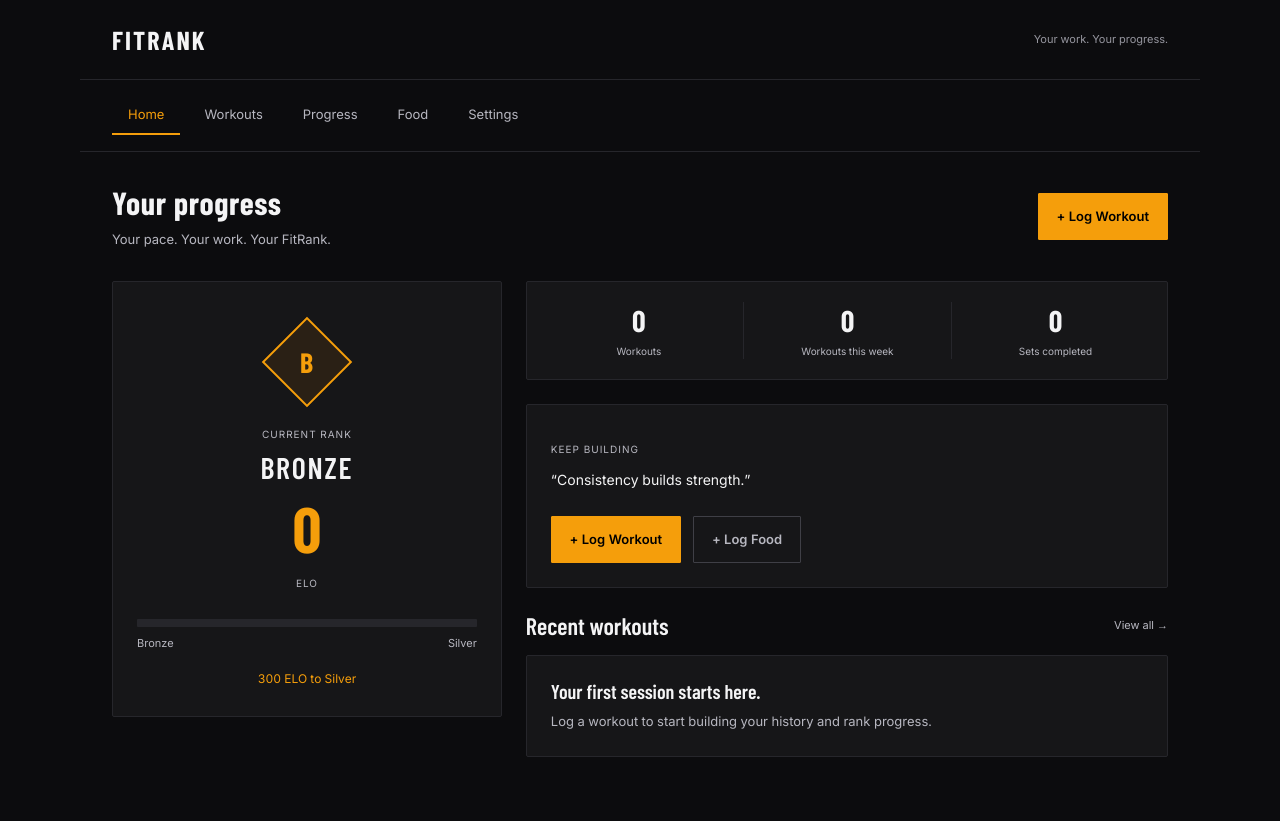
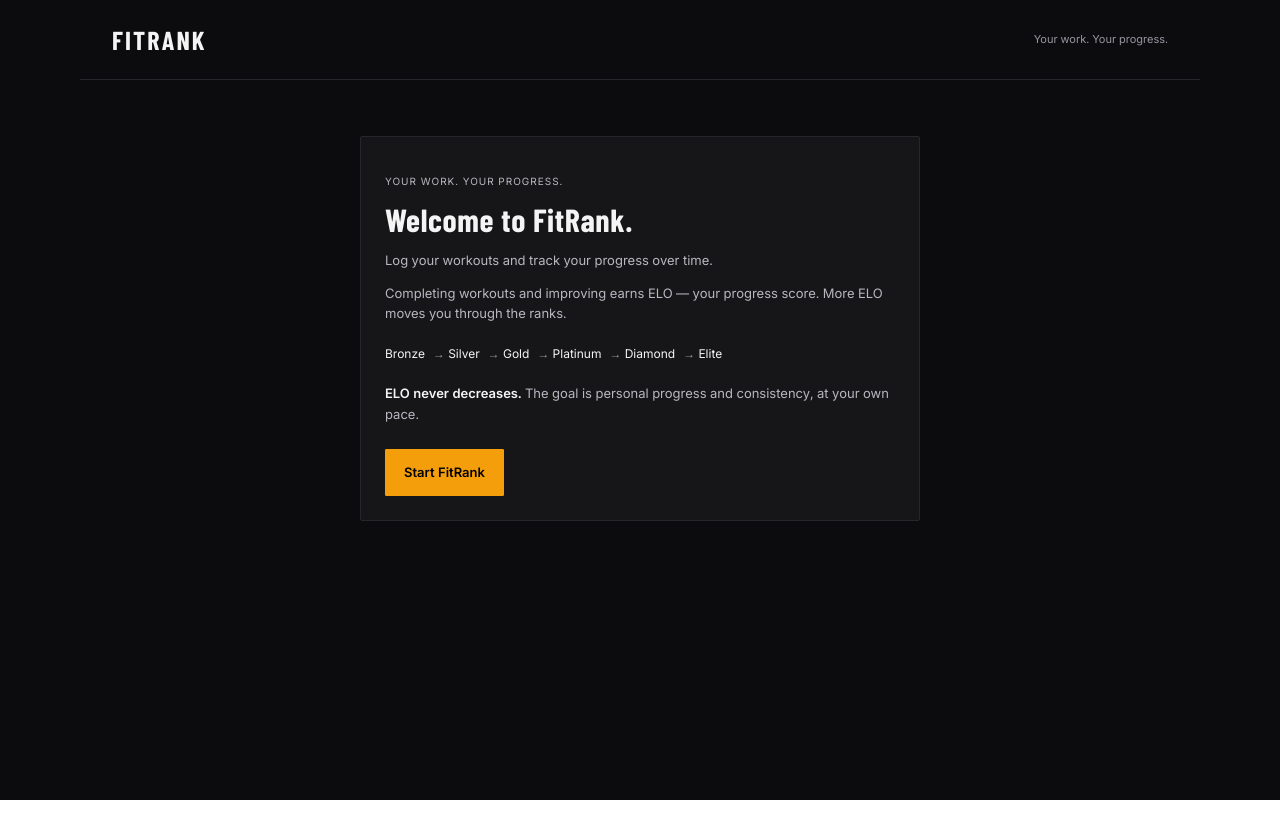
Before and after one commit to BrysonAI13038/FitRank-Ritual-Map--2-, a React (Vite) app: page / in a window 1280 px wide. After the commit the page ends 800 px from the top, so only its background shows below. Built offline with nearby package versions, Linux system fonts and the light colour scheme; the HTML template or start-up script is replaced by a standard one.

Commit message:
Improve onboarding and explain ELO

```diff
--- a/src/App.tsx
+++ b/src/App.tsx
@@ -3,6 +3,8 @@ import WorkoutLogger from "./workout/WorkoutLogger";
 import { useWorkoutData } from "./app/data";
 import { Home, Workouts, Progress, Food, Settings } from "./app/pages";
 import "./app/app.css";
+import Introduction from "./app/Introduction";
+import { hasSeenIntroduction, completeIntroduction } from "./app/introductionPreference";
 
 const navigation = ["Home", "Workouts", "Progress", "Food", "Settings"] as const;
 function route() {
@@ -11,6 +13,8 @@ function route() {
 }
 export default function App() {
   const [page, setPage] = useState(route);
+  const [showIntroduction, setShowIntroduction] = useState(() => !hasSeenIntroduction());
+  const [introductionNotice, setIntroductionNotice] = useState("");
   const { data, error, refresh } = useWorkoutData();
   const main = useRef<HTMLElement>(null);
   useEffect(() => {
@@ -19,24 +23,30 @@ export default function App() {
     return () => window.removeEventListener("hashchange", change);
   }, [refresh]);
   useEffect(() => {
-    document.title = `FitRank · ${page === "log-workout" ? "Log Workout" : page[0].toUpperCase() + page.slice(1)}`;
+    document.title = showIntroduction ? "Welcome to FitRank" : `FitRank · ${page === "log-workout" ? "Log Workout" : page[0].toUpperCase() + page.slice(1)}`;
     main.current?.focus();
     window.scrollTo(0, 0);
-  }, [page]);
+  }, [page, showIntroduction]);
   return <div className="fitrank-app">
     <a href="#main-content" className="app-skip" onClick={event => { event.preventDefault(); main.current?.focus(); }}>Skip to content</a>
     <header className="app-header"><a className="app-wordmark" href="#/home">FITRANK</a><span>Your work. Your progress.</span></header>
-    <nav className="app-nav" aria-label="Main navigation">{navigation.map(label => {
+    {!showIntroduction && <nav className="app-nav" aria-label="Main navigation">{navigation.map(label => {
       const target = label.toLowerCase(); const active = page === target || (target === "workouts" && page === "log-workout");
       return <a key={label} href={`#/${target}`} aria-current={active ? "page" : undefined}>{label}</a>;
-    })}</nav>
+    })}</nav>}
     <main id="main-content" ref={main} tabIndex={-1} className="app-main">
+      {showIntroduction ? <Introduction onComplete={() => {
+        if (!completeIntroduction()) setIntroductionNotice("Your introduction preference couldn’t be saved in this browser. You can continue, but the introduction may appear next time.");
+        setShowIntroduction(false);
+      }} /> : <>
+      {introductionNotice && <p role="status" className="app-introduction-notice">{introductionNotice}</p>}
       {error && <div className="app-card app-error" role="alert"><p>{error}</p><button className="app-button app-secondary" onClick={refresh}>Try again</button></div>}
       {page === "food" ? <Food /> : page === "settings" ? <Settings data={data} /> : page === "log-workout" ? <div className="app-logger"><WorkoutLogger onSaved={refresh} onBack={() => { refresh(); window.location.hash = "/home"; }} /></div> : data ? <>
         {page === "home" && <Home data={data} />}
         {page === "workouts" && <Workouts data={data} />}
         {page === "progress" && <Progress data={data} />}
       </> : !error && <p role="status">Loading your workouts…</p>}
+      </>}
     </main>
   </div>;
 }
--- /dev/null
+++ b/src/app/Introduction.tsx
@@ -0,0 +1,13 @@
+import { RANKS } from "../workout/scoring";
+
+export default function Introduction({ onComplete, reviewing = false }: { onComplete: () => void; reviewing?: boolean }) {
+  return <section className="app-card app-introduction" aria-labelledby="introduction-title">
+    <p className="app-label">Your work. Your progress.</p>
+    <h1 id="introduction-title">Welcome to FitRank.</h1>
+    <p>Log your workouts and track your progress over time.</p>
+    <p>Completing workouts and improving earns ELO — your progress score. More ELO moves you through the ranks.</p>
+    <ol className="app-introduction-ranks" aria-label="FitRank ranks in order">{RANKS.map((rank, index) => <li key={rank.name}>{index > 0 && <span aria-hidden="true">→ </span>}{rank.name}</li>)}</ol>
+    <p><strong>ELO never decreases.</strong> The goal is personal progress and consistency, at your own pace.</p>
+    <button type="button" className="app-button" onClick={onComplete}>{reviewing ? "Back to Settings" : "Start FitRank"}</button>
+  </section>;
+}
--- a/src/app/app.css
+++ b/src/app/app.css
@@ -81,3 +81,19 @@
  .app-logger { max-width:440px; }
 }
 @media(prefers-reduced-motion:reduce) { .fitrank-app a,.fitrank-app button { transition:none; } }
+
+/* Short, optional guidance using the existing FitRank card and type styles. */
+.app-introduction { max-width:560px; margin:24px auto; }
+.app-introduction h1 { margin-top:12px; }
+.app-introduction strong { color:#f4f4f5; font-weight:600; }
+.app-introduction-ranks { display:flex; flex-wrap:wrap; gap:6px 8px; margin:20px 0; padding:0; list-style:none; font-size:12px; color:#f4f4f5; }
+.app-introduction-ranks span { color:#96969f; }
+.app-introduction .app-button { margin-top:24px; }
+.app-introduction-review:focus { outline:none; }
+.app-introduction-notice { margin-bottom:24px; font-size:12px; }
+.app-elo-help { margin-top:12px; font-size:12px; text-align:left; }
+.app-elo-help summary { width:fit-content; margin:auto; cursor:pointer; color:#b7b7c0; text-underline-offset:3px; }
+.app-elo-help summary:hover { color:#f4f4f5; text-decoration:underline; }
+.app-elo-help summary:focus-visible { outline:2px solid #f59e0b; outline-offset:4px; }
+.app-elo-help p { margin-top:12px; line-height:1.6; }
+@media(max-width:700px) { .app-introduction { margin:0 auto; } }
--- a/src/app/components.tsx
+++ b/src/app/components.tsx
@@ -7,12 +7,19 @@ export const exerciseName = (id: string) => exercises.find(exercise => exercise.
 export function PageHeading({ title, subtitle, action }: { title: string; subtitle: string; action?: ReactNode }) {
   return <header className="app-page-heading"><div><h1>{title}</h1><p>{subtitle}</p></div>{action}</header>;
 }
+export function EloExplanation() {
+  return <details className="app-elo-help">
+    <summary>What is ELO?</summary>
+    <p>ELO is FitRank's progress score. You earn it by completing workouts and improving your performance. More ELO moves you through FitRank's ranks. Your ELO never decreases.</p>
+  </details>;
+}
 export function RankCard({ elo }: { elo: number }) {
   const progress = rankProgress(elo);
   return <section className="app-card app-rank" aria-label="Your rank and ELO">
     <div className="app-emblem" aria-hidden="true"><span>{progress.rank[0]}</span></div>
     <p className="app-label">Current rank</p><h2>{progress.rank}</h2>
     <p className="app-elo">{elo.toLocaleString()}</p><p className="app-label">ELO</p>
+    <EloExplanation />
     <div className="app-rank-track" role="progressbar" aria-label={progress.next ? `Progress to ${progress.next}` : "Elite rank achieved"} aria-valuemin={0} aria-valuemax={100} aria-valuenow={Math.round(progress.percent)}><div style={{ width: `${progress.percent}%` }} /></div>
     <div className="app-rank-labels"><span>{progress.rank}</span><span>{progress.next ?? "Highest rank"}</span></div>
     <p className="app-accent">{progress.next ? `${progress.remaining.toLocaleString()} ELO to ${progress.next}` : "Elite achieved. Keep building."}</p>
--- /dev/null
+++ b/src/app/introductionPreference.ts
@@ -0,0 +1,12 @@
+const INTRODUCTION_KEY = "fitrank.introduction.v1";
+
+export function hasSeenIntroduction(storage?: Pick<Storage, "getItem">): boolean {
+  try { return (storage ?? window.localStorage).getItem(INTRODUCTION_KEY) === "complete"; }
+  catch { return false; }
+}
+export function completeIntroduction(storage?: Pick<Storage, "setItem">): boolean {
+  try {
+    (storage ?? window.localStorage).setItem(INTRODUCTION_KEY, "complete");
+    return true;
+  } catch { return false; }
+}
--- a/src/app/pages.tsx
+++ b/src/app/pages.tsx
@@ -1,4 +1,5 @@
-import { useState } from "react";
+import { useEffect, useRef, useState } from "react";
+import Introduction from "./Introduction";
 import type { SavedData } from "../workout/storage";
 import { latestComparisons, summarize } from "./data";
 import { exerciseName, PageHeading, RankCard, WorkoutList } from "./components";
@@ -7,7 +8,7 @@ const logAction = <a href="#/log-workout" className="app-button">+ Log Workout</
 export function Home({ data }: { data: SavedData }) {
   const stats = summarize(data.workouts);
   return <>
-    <PageHeading title="Your progress" subtitle="Your pace. Your work. Your FitRank." action={logAction} />
+    <PageHeading title="Your progress" subtitle="Log a workout, earn ELO, and watch your progress grow." action={logAction} />
     <div className="app-dashboard"><RankCard elo={data.elo} /><div className="app-stack">
       <div className="app-stats app-card">{[[stats.workouts,"Workouts"],[stats.thisWeek,"Workouts this week"],[stats.sets,"Sets completed"]].map(([value,label]) => <div key={label}><strong>{value}</strong><span>{label}</span></div>)}</div>
       <section className="app-card"><p className="app-label">Keep building</p><blockquote>“Consistency builds strength.”</blockquote><div className="app-actions">{logAction}<a href="#/food" className="app-button app-secondary">+ Log Food</a></div></section>
@@ -36,6 +37,16 @@ export function Food() {
 }
 export function Settings({ data }: { data: SavedData | null }) {
   const [message, setMessage] = useState("");
+  const [reviewingIntroduction, setReviewingIntroduction] = useState(false);
+  const reviewContainer = useRef<HTMLDivElement>(null);
+  const introductionButton = useRef<HTMLButtonElement>(null);
+  const hasReviewed = useRef(false);
+  useEffect(() => {
+    if (reviewingIntroduction) {
+      hasReviewed.current = true;
+      reviewContainer.current?.focus();
+    } else if (hasReviewed.current) introductionButton.current?.focus();
+  }, [reviewingIntroduction]);
   function exportData() {
     if (!data) return;
     try {
@@ -45,5 +56,6 @@ export function Settings({ data }: { data: SavedData | null }) {
       setMessage("Your data export is ready to download.");
     } catch { setMessage("Couldn’t export your data. Please try again."); }
   }
-  return <><PageHeading title="Settings" subtitle="Your app. Your data." /><section className="app-card"><h2>Saved on this browser</h2><p>Workouts and ELO are stored on this device using browser storage. They stay between visits, but won’t sync to other browsers or devices.</p><p>Clearing this site’s browser data also clears your saved workouts and ELO.</p><button className="app-button app-secondary" onClick={exportData} disabled={!data}>Export workout data</button><p role="status">{message}</p></section><section className="app-card app-about"><h2>About FitRank</h2><p>Log workouts, earn ELO, and build your rank over time.</p><p>Weight is recorded in pounds. ELO never decreases.</p></section></>;
+  if (reviewingIntroduction) return <div ref={reviewContainer} tabIndex={-1} className="app-introduction-review"><Introduction reviewing onComplete={() => setReviewingIntroduction(false)} /></div>;
+  return <><PageHeading title="Settings" subtitle="Your app. Your data." /><section className="app-card"><h2>Saved on this browser</h2><p>Workouts and ELO are stored on this device using browser storage. They stay between visits, but won’t sync to other browsers or devices.</p><p>Clearing this site’s browser data also clears your saved workouts and ELO.</p><button className="app-button app-secondary" onClick={exportData} disabled={!data}>Export workout data</button><p role="status">{message}</p></section><section className="app-card app-about"><h2>About FitRank</h2><p>Log workouts, earn ELO, and build your rank over time.</p><p>Weight is recorded in pounds. ELO never decreases.</p><button ref={introductionButton} type="button" className="app-button app-secondary" onClick={() => setReviewingIntroduction(true)}>View introduction</button></section></>;
 }
```
Also changed, not shown: 1 other file (tests, documents, lock files or other folders).
